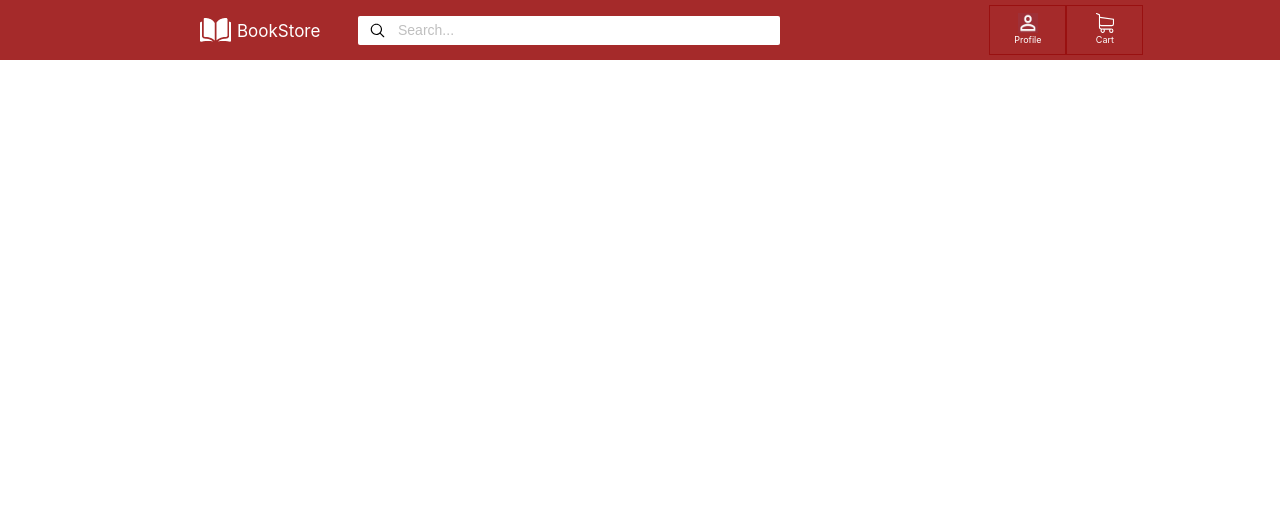
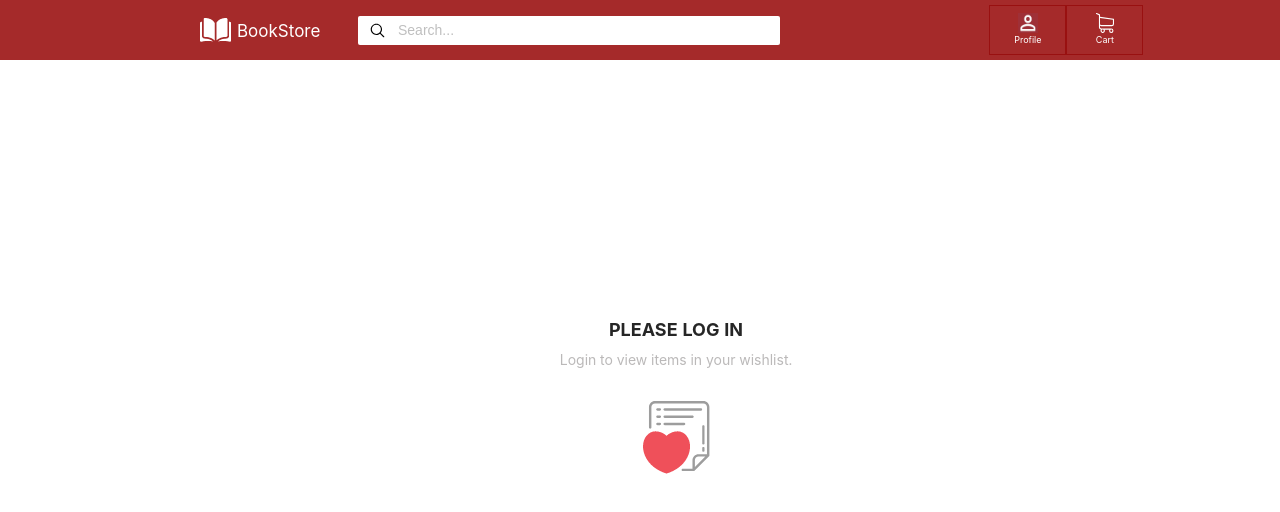
Before and after one commit to Dipti104706/BookStoreReact, a React (Create React App) app: page /please in a window 1280 px wide. Shown: the top 512 px of the page. Built offline with nearby package versions, Linux system fonts and the light colour scheme.

Commit message:
[Dipti]Added: Please login page for guest added

```diff
--- a/src/App.js
+++ b/src/App.js
@@ -8,8 +8,8 @@ function App() {
   return (
     <div>
         {/* <RouterDom/> */}
-        {/* <PleaseLogin/> */}
-        <HeaderForLogin/>
+        <PleaseLogin/>
+        {/* <HeaderForLogin/> */}
     </div>
   );
 }
--- a/src/components/headerforLogin/HeaderForLogin.jsx
+++ b/src/components/headerforLogin/HeaderForLogin.jsx
@@ -51,11 +51,11 @@ function HeaderForLogin() {
                                 <div style={{color:'#dbd2d2',marginLeft:12}}>____________________________</div>
                                 <div className="division">
                                     <img src = {order} alt = "profile" className = "icons"/>
-                                    <p className = "tags" onClick={()=>(history.push('/orders'))}>My Orders</p>
+                                    <p className = "tags" onClick={()=>(history.push('/please'))}>My Orders</p>
                                 </div>
                                 <div className="division">
                                     <img src = {heart} alt = "profile" className = "icons"/>
-                                    <p className = "tags" onClick={()=>(history.push('/wishlist'))}>My Wishlist</p>
+                                    <p className = "tags" onClick={()=>(history.push('/please'))}>My Wishlist</p>
                                 </div>
                             </div>
                         </Box>
--- a/src/components/pleaseLogin/PleaseLogin.css
+++ b/src/components/pleaseLogin/PleaseLogin.css
@@ -0,0 +1,22 @@
+.extra{
+    display: flex;
+    flex-direction: column;
+    width: 90vw;
+    height: 70vh;
+    position: relative;
+    left:100px;
+    top:55px;
+    gap:4px;
+    justify-content:center ;
+    align-items: center;
+}
+
+.please{
+    font-size: 18px;
+    font-weight: bold;
+}
+
+.logintoview{
+    font-size: 14px;
+    color: rgb(187, 185, 185);
+}
--- a/src/components/pleaseLogin/PleaseLogin.jsx
+++ b/src/components/pleaseLogin/PleaseLogin.jsx
@@ -1,10 +1,18 @@
 import React from 'react'
-import BookHeader from '../header/Header'
+import HeaderForLogin from '../headerforLogin/HeaderForLogin'
+import './PleaseLogin.css';
+import heartMsg from '../../assets/heartmessage.png';
 
 function PleaseLogin() {
     return (
         <div>
-            <BookHeader/>
+            <HeaderForLogin/>
+            <div className="extra">
+                <div className="please">PLEASE LOG IN</div>
+                <div className="logintoview">Login to view items in your wishlist.</div>
+                <br/>
+                <img src = {heartMsg} alt = "profile" className = "heartmsg"/>
+            </div>
         </div>
     )
 }
--- a/src/pages/router/Router.jsx
+++ b/src/pages/router/Router.jsx
@@ -5,6 +5,7 @@ import {
     Route
   } from "react-router-dom";
 import Orders from '../../components/orders/Orders';
+import PleaseLogin from '../../components/pleaseLogin/PleaseLogin';
 import Wishlist from '../../components/wishlist/Wishlist';
 import Dashboard from '../dashboard/Dashboard';
 import ResetPassword from '../resetPassword/ResetPassword';
@@ -19,6 +20,7 @@ function RouterDom() {
                   <Route path = "/dashboard" component = {Dashboard}/>
                   <Route path = "/wishlist" component = {Wishlist}/>
                   <Route path = "/orders" component = {Orders}/>
+                  <Route path = "/please" component = {PleaseLogin}/>
              </Switch>
         </Router>
     )
```
Also changed, not shown: src/assets/heartmessage.png (added).
